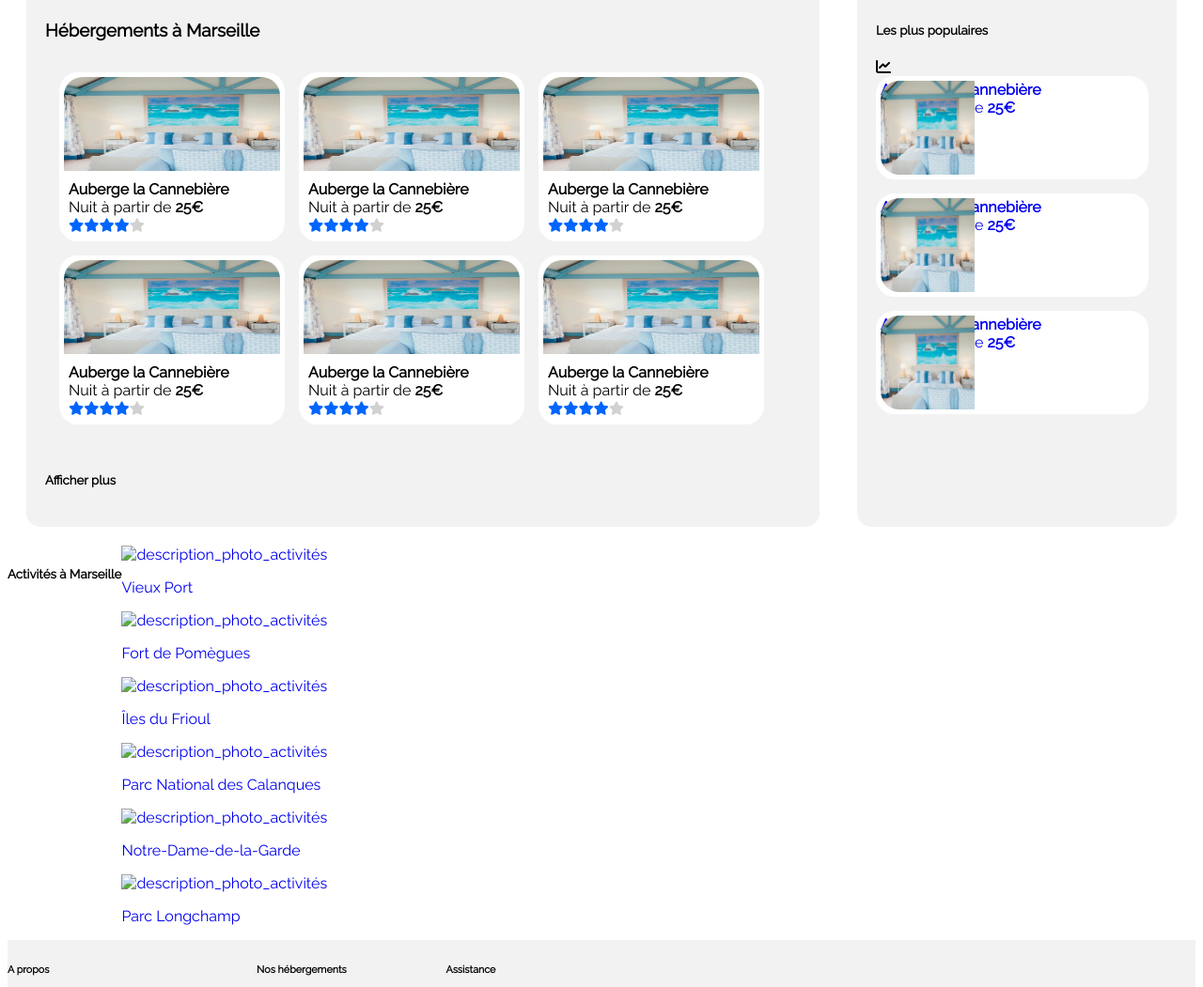
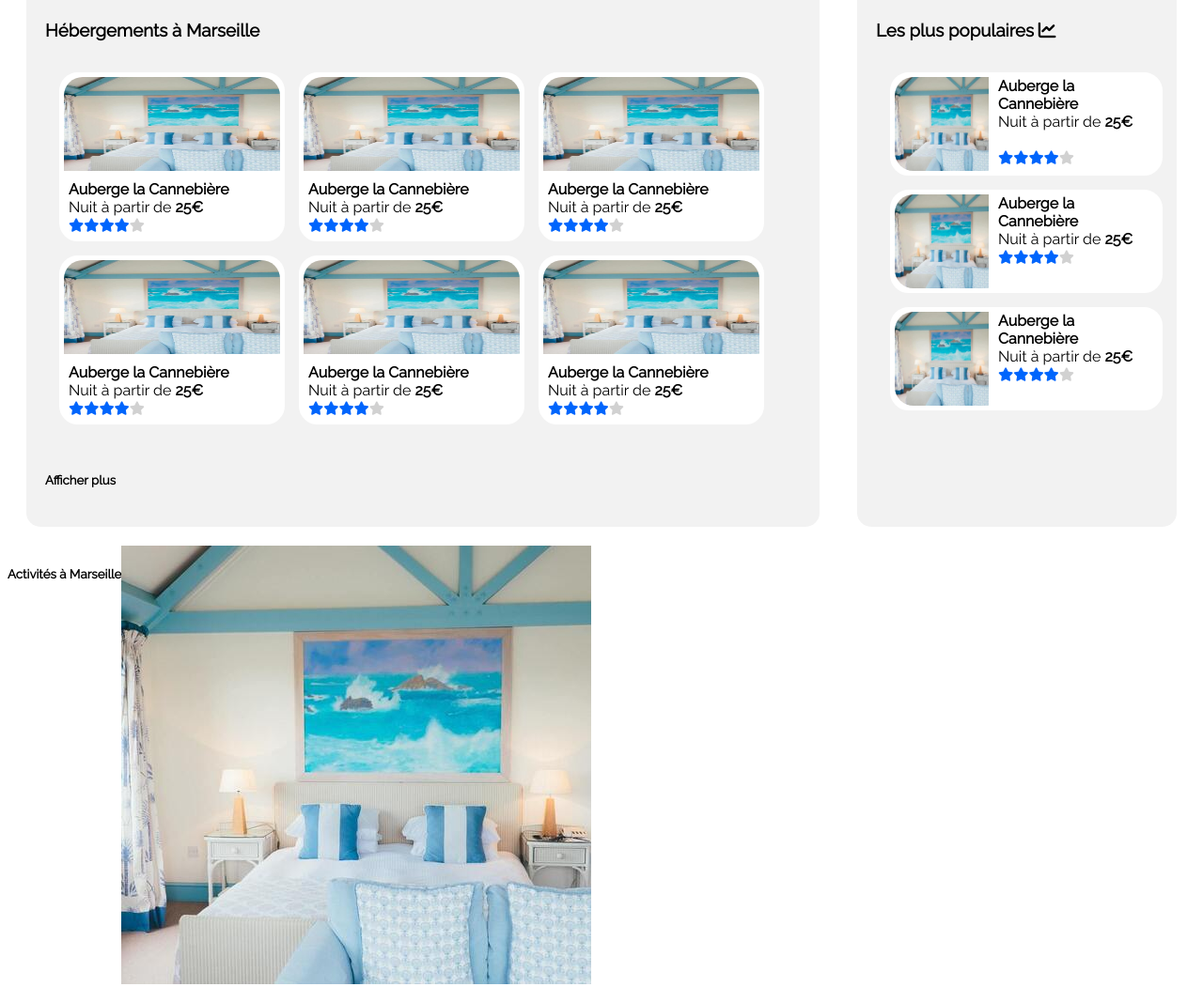
Before and after one commit to cyrilperez/CyrilPerez_2_23122020, a plain HTML site: page index.html in a window 1280 px wide. Shown: the part 377-1428 px from the top of the page at 94% size. Drawn offline with Linux system fonts and the light colour scheme.

Commit message:
Aside hebergement mise en page web

```diff
--- a/css/style.css
+++ b/css/style.css
@@ -210,14 +210,17 @@ no-margin-bottom {
 	display: flex;
 	flex-flow: row wrap;
 	align-content: flex-start;
-	justify-content: space-between;
+	justify-content: flex-start;
 	background-color: #F2F2F2;
 	border-radius: 15px;
 	padding:20px;
 	margin: 20px;
 }
 .aside-hebergement {
-	flex : none;
+	display: flex;
+	flex-flow: column wrap;
+	align-content: flex-start;
+	justify-content: flex-start;
 	width: 300px;
 	background-color: #F2F2F2;
 	border-radius: 15px;
@@ -225,7 +228,6 @@ no-margin-bottom {
 	margin: 20px;
 }
 #hebergement_box_aside {
-
 	display:flex;
 	flex-direction: row;
 	width: 280px;
@@ -237,7 +239,10 @@ no-margin-bottom {
 	margin-bottom: 15px;
 }
 #hebergement_box_aside a:hover {
-	border-color: black 5px solid;
+	box-shadow: 1px 1px 10px 3px #0065FC;
+	box-sizing: content-box;
+	border-radius: 20px;
+
 }
 .img-hebergement_aside {
 	position: absolute;
@@ -247,12 +252,12 @@ no-margin-bottom {
 
 
 	}
-.text-box-aside {
-	display: flex;
+.text-box_aside {
 	background-color: white;
 	color: black;
-    margin-left: 100px;
+    margin-left: 110px;
     margin-bottom: 0px;
+    border-radius: 0px 20px 20px 0px;
 }
 
 /* Flex section activité ??? */
--- a/index.html
+++ b/index.html
@@ -146,32 +146,32 @@
 	    <!-- Aside : Les plus populaires -->
 	    <aside class="aside-hebergement">
 		    <div>
-				<h5>Les plus populaires</h5>
-				<i class="fas fa-chart-line"></i>
+				<h3>Les plus populaires <i class="fas fa-chart-line"></i></h3>
+
 			</div>
-			<div>
+			<div class="hmarseille">
 				<div id="hebergement_box_aside">
 				<a href=#>
 					<img class="img-hebergement_aside" src="images/hebergements/4_small/annie-spratt-Eg1qcIitAuA-unsplash.jpg" alt="description_photo_hébergement">
 					<div class="text-box_aside">
-						<em>Auberge la Cannebière</em></br>
-						Nuit à partir de <em>25€</em></br>
+						<em>Auberge la Cannebière</em><br>
+						Nuit à partir de <em>25€</em><br><br>
 						<i class="fas fa-star color-star-blue"></i><i class="fas fa-star color-star-blue"></i><i class="fas fa-star color-star-blue"></i><i class="fas fa-star color-star-blue"></i><i class="fas fa-star color-star-grey"></i>
 				</div></a></div>
 				<div id="hebergement_box_aside">
 				<a href=#>
 					<img class="img-hebergement_aside" src="images/hebergements/4_small/annie-spratt-Eg1qcIitAuA-unsplash.jpg" alt="description_photo_hébergement">
 					<div class="text-box_aside">
-						<em>Auberge la Cannebière</em></br>
-						Nuit à partir de <em>25€</em></br>
+						<em>Auberge la Cannebière</em><br>
+						Nuit à partir de <em>25€</em><br>
 						<i class="fas fa-star color-star-blue"></i><i class="fas fa-star color-star-blue"></i><i class="fas fa-star color-star-blue"></i><i class="fas fa-star color-star-blue"></i><i class="fas fa-star color-star-grey"></i>
 				</div></a></div>
 				<div id="hebergement_box_aside">
 				<a href=#>
 					<img class="img-hebergement_aside" src="images/hebergements/4_small/annie-spratt-Eg1qcIitAuA-unsplash.jpg" alt="description_photo_hébergement">
 					<div class="text-box_aside">
-						<em>Auberge la Cannebière</em></br>
-						Nuit à partir de <em>25€</em></br>
+						<em>Auberge la Cannebière</em><br>
+						Nuit à partir de <em>25€</em><br>
 						<i class="fas fa-star color-star-blue"></i><i class="fas fa-star color-star-blue"></i><i class="fas fa-star color-star-blue"></i><i class="fas fa-star color-star-blue"></i><i class="fas fa-star color-star-grey"></i>
 				</div></a></div>
 							</div>
@@ -186,22 +186,22 @@
 		</div>
 	  	<div>
 		  	<div>
-				<a href=#><img src="" alt="description_photo_activités"><p>Vieux Port</p></a>
+				<a href=#top><img src="images/hebergements/4_small/annie-spratt-Eg1qcIitAuA-unsplash.jpg" alt="description_photo_activités"><p>Vieux Port</p></a>
 		  	</div>
 		  	<div>
-				<a href=#><img src="" alt="description_photo_activités"><p>Fort de Pomègues</p></a>
+				<a href=#top><img src="images/hebergements/4_small/annie-spratt-Eg1qcIitAuA-unsplash.jpg" alt="description_photo_activités"><p>Fort de Pomègues</p></a>
 		  	</div>
 		  	<div>
-				<a href=#><img src="" alt="description_photo_activités"><p>Îles du Frioul</p></a>
+				<a href=#top><img src="images/hebergements/4_small/annie-spratt-Eg1qcIitAuA-unsplash.jpg" alt="description_photo_activités"><p>Îles du Frioul</p></a>
 		  	</div>
 		  	<div>
-				<a href=#><img src="" alt="description_photo_activités"><p>Parc National des Calanques</p></a>
+				<a href=#top><img src="images/hebergements/4_small/annie-spratt-Eg1qcIitAuA-unsplash.jpg" alt="description_photo_activités"><p>Parc National des Calanques</p></a>
 		  	</div>
 		  	<div>
-				<a href=#><img src="" alt="description_photo_activités"><p>Notre-Dame-de-la-Garde</p></a>
+				<a href=#top><img src="images/hebergements/4_small/annie-spratt-Eg1qcIitAuA-unsplash.jpg" alt="description_photo_activités"><p>Notre-Dame-de-la-Garde</p></a>
 		  	</div>
 		  	<div>
-				<a href=#><img src="" alt="description_photo_activités"><p>Parc Longchamp</p></a>
+				<a href=#top><img src="images/hebergements/4_small/annie-spratt-Eg1qcIitAuA-unsplash.jpg" alt="description_photo_activités"><p>Parc Longchamp</p></a>
 		  	</div>
 		</div>
 	</section>
```
